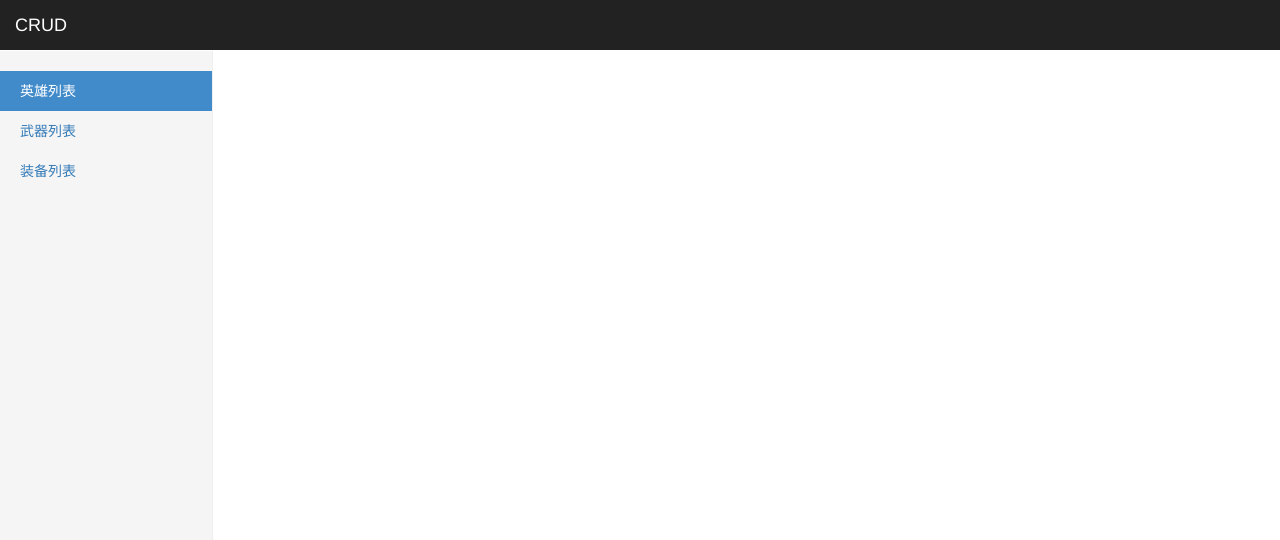
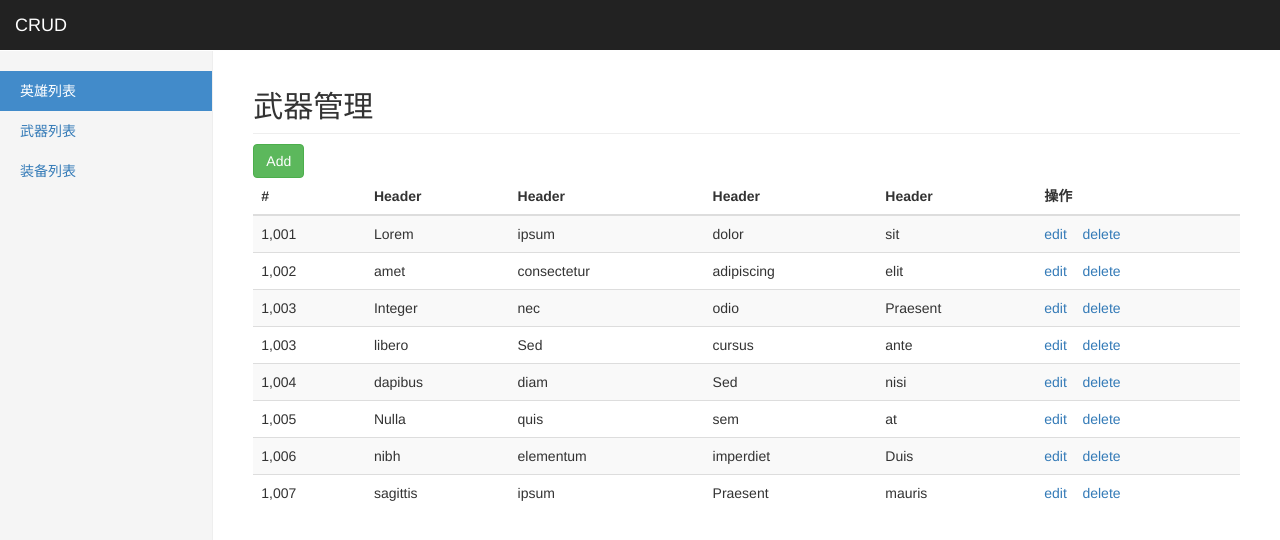
Before and after one commit to youxuoq/vue--, a Vue app: page /#/weapons in a window 1280 px wide. Before the commit this address led to /#/equips. Shown: the top 540 px of the page. Built offline with nearby package versions, Linux system fonts and the light colour scheme.

Commit message:
武器路由 和 装备路由

```diff
--- a/src/main.js
+++ b/src/main.js
@@ -13,6 +13,11 @@ import './assets/css/index.css'
 
 //导入英雄列表的组件
 import HeroList  from './views/heroes/HeroList.vue'
+//导入武器列表组件
+import WeaponsList from './views/weapons/WeaponsList.vue'
+//导入准备列表组件
+import EquipsList from './views/equips/EquipsList.vue'
+
 
 //导入 vue-router
 import VueRouter from 'vue-router'
@@ -24,7 +29,9 @@ const router = new  VueRouter({
   //配置路由规则
   routes: [
     {name: 'home', path: '/', redirect: '/heroes' },
-    {name: 'heroes', path: '/heroes', component: HeroList}
+    {name: 'heroes', path: '/heroes', component: HeroList},
+    {name: 'weapons', path: '/weapons', component: WeaponsList},
+    {name: 'equips', path: '/equips', component: EquipsList}
   ]
 })
 
--- /dev/null
+++ b/src/views/equips/EquipsList.vue
@@ -0,0 +1,101 @@
+<template>
+  <div class="col-sm-9 col-sm-offset-3 col-md-10 col-md-offset-2 main">
+    <h2 class="sub-header">装备管理</h2>
+    <a class="btn btn-success" href="add.html">Add</a>
+    <div class="table-responsive">
+      <table class="table table-striped">
+        <thead>
+          <tr>
+            <th>#</th>
+            <th>Header</th>
+            <th>Header</th>
+            <th>Header</th>
+            <th>Header</th>
+            <th>操作</th>
+          </tr>
+        </thead>
+        <tbody>
+          <tr>
+            <td>1,001</td>
+            <td>Lorem</td>
+            <td>ipsum</td>
+            <td>dolor</td>
+            <td>sit</td>
+            <td>
+              <a href="edit.html">edit</a>
+              &nbsp;&nbsp;
+              <a href="javascript:window.confirm('Are you sure?')">delete</a>
+            </td>
+          </tr>
+          <tr>
+            <td>1,002</td>
+            <td>amet</td>
+            <td>consectetur</td>
+            <td>adipiscing</td>
+            <td>elit</td>
+            <td>
+              <a href="edit.html">edit</a>
+              &nbsp;&nbsp;
+              <a href="javascript:window.confirm('Are you sure?')">delete</a>
+            </td>
+          </tr>
+          <tr>
+            <td>1,003</td>
+            <td>Integer</td>
+            <td>nec</td>
+            <td>odio</td>
+            <td>Praesent</td>
+            <td>
+              <a href="edit.html">edit</a>
+              &nbsp;&nbsp;
+              <a href="javascript:window.confirm('Are you sure?')">delete</a>
+            </td>
+          </tr>
+          <tr>
+            <td>1,003</td>
+            <td>libero</td>
+            <td>Sed</td>
+            <td>cursus</td>
+            <td>ante</td>
+            <td>
+              <a href="edit.html">edit</a>
+              &nbsp;&nbsp;
+              <a href="javascript:window.confirm('Are you sure?')">delete</a>
+            </td>
+          </tr>
+          <tr>
+            <td>1,004</td>
+            <td>dapibus</td>
+            <td>diam</td>
+            <td>Sed</td>
+            <td>nisi</td>
+            <td>
+              <a href="edit.html">edit</a>
+              &nbsp;&nbsp;
+              <a href="javascript:window.confirm('Are you sure?')">delete</a>
+            </td>
+          </tr>
+          <tr>
+            <td>1,005</td>
+            <td>Nulla</td>
+            <td>quis</td>
+            <td>sem</td>
+            <td>at</td>
+            <td>
+              <a href="edit.html">edit</a>
+              &nbsp;&nbsp;
+              <a href="javascript:window.confirm('Are you sure?')">delete</a>
+            </td>
+          </tr>
+        </tbody>
+      </table>
+    </div>
+  </div>
+</template>
+
+<script>
+export default {};
+</script>
+
+<style>
+</style>
--- /dev/null
+++ b/src/views/weapons/WeaponsList.vue
@@ -0,0 +1,125 @@
+<template>
+  <div class="col-sm-9 col-sm-offset-3 col-md-10 col-md-offset-2 main">
+    <h2 class="sub-header">武器管理</h2>
+    <a class="btn btn-success" href="add.html">Add</a>
+    <div class="table-responsive">
+      <table class="table table-striped">
+        <thead>
+          <tr>
+            <th>#</th>
+            <th>Header</th>
+            <th>Header</th>
+            <th>Header</th>
+            <th>Header</th>
+            <th>操作</th>
+          </tr>
+        </thead>
+        <tbody>
+          <tr>
+            <td>1,001</td>
+            <td>Lorem</td>
+            <td>ipsum</td>
+            <td>dolor</td>
+            <td>sit</td>
+            <td>
+              <a href="edit.html">edit</a>
+              &nbsp;&nbsp;
+              <a href="javascript:window.confirm('Are you sure?')">delete</a>
+            </td>
+          </tr>
+          <tr>
+            <td>1,002</td>
+            <td>amet</td>
+            <td>consectetur</td>
+            <td>adipiscing</td>
+            <td>elit</td>
+            <td>
+              <a href="edit.html">edit</a>
+              &nbsp;&nbsp;
+              <a href="javascript:window.confirm('Are you sure?')">delete</a>
+            </td>
+          </tr>
+          <tr>
+            <td>1,003</td>
+            <td>Integer</td>
+            <td>nec</td>
+            <td>odio</td>
+            <td>Praesent</td>
+            <td>
+              <a href="edit.html">edit</a>
+              &nbsp;&nbsp;
+              <a href="javascript:window.confirm('Are you sure?')">delete</a>
+            </td>
+          </tr>
+          <tr>
+            <td>1,003</td>
+            <td>libero</td>
+            <td>Sed</td>
+            <td>cursus</td>
+            <td>ante</td>
+            <td>
+              <a href="edit.html">edit</a>
+              &nbsp;&nbsp;
+              <a href="javascript:window.confirm('Are you sure?')">delete</a>
+            </td>
+          </tr>
+          <tr>
+            <td>1,004</td>
+            <td>dapibus</td>
+            <td>diam</td>
+            <td>Sed</td>
+            <td>nisi</td>
+            <td>
+              <a href="edit.html">edit</a>
+              &nbsp;&nbsp;
+              <a href="javascript:window.confirm('Are you sure?')">delete</a>
+            </td>
+          </tr>
+          <tr>
+            <td>1,005</td>
+            <td>Nulla</td>
+            <td>quis</td>
+            <td>sem</td>
+            <td>at</td>
+            <td>
+              <a href="edit.html">edit</a>
+              &nbsp;&nbsp;
+              <a href="javascript:window.confirm('Are you sure?')">delete</a>
+            </td>
+          </tr>
+          <tr>
+            <td>1,006</td>
+            <td>nibh</td>
+            <td>elementum</td>
+            <td>imperdiet</td>
+            <td>Duis</td>
+            <td>
+              <a href="edit.html">edit</a>
+              &nbsp;&nbsp;
+              <a href="javascript:window.confirm('Are you sure?')">delete</a>
+            </td>
+          </tr>
+          <tr>
+            <td>1,007</td>
+            <td>sagittis</td>
+            <td>ipsum</td>
+            <td>Praesent</td>
+            <td>mauris</td>
+            <td>
+              <a href="edit.html">edit</a>
+              &nbsp;&nbsp;
+              <a href="javascript:window.confirm('Are you sure?')">delete</a>
+            </td>
+          </tr>
+        </tbody>
+      </table>
+    </div>
+  </div>
+</template>
+
+<script>
+export default {};
+</script>
+
+<style>
+</style>
```
Also changed, not shown: 今日总结.txt.
